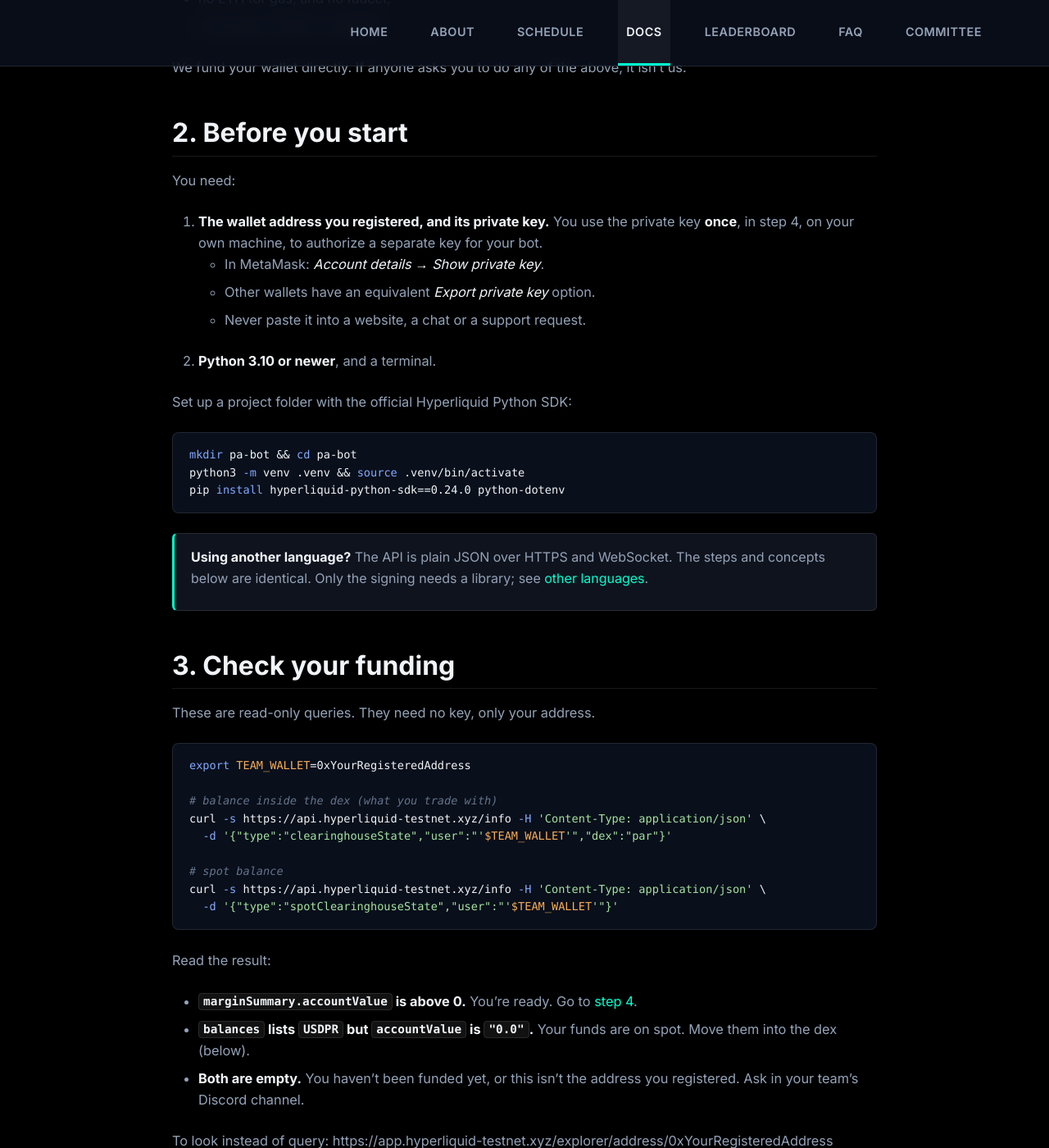
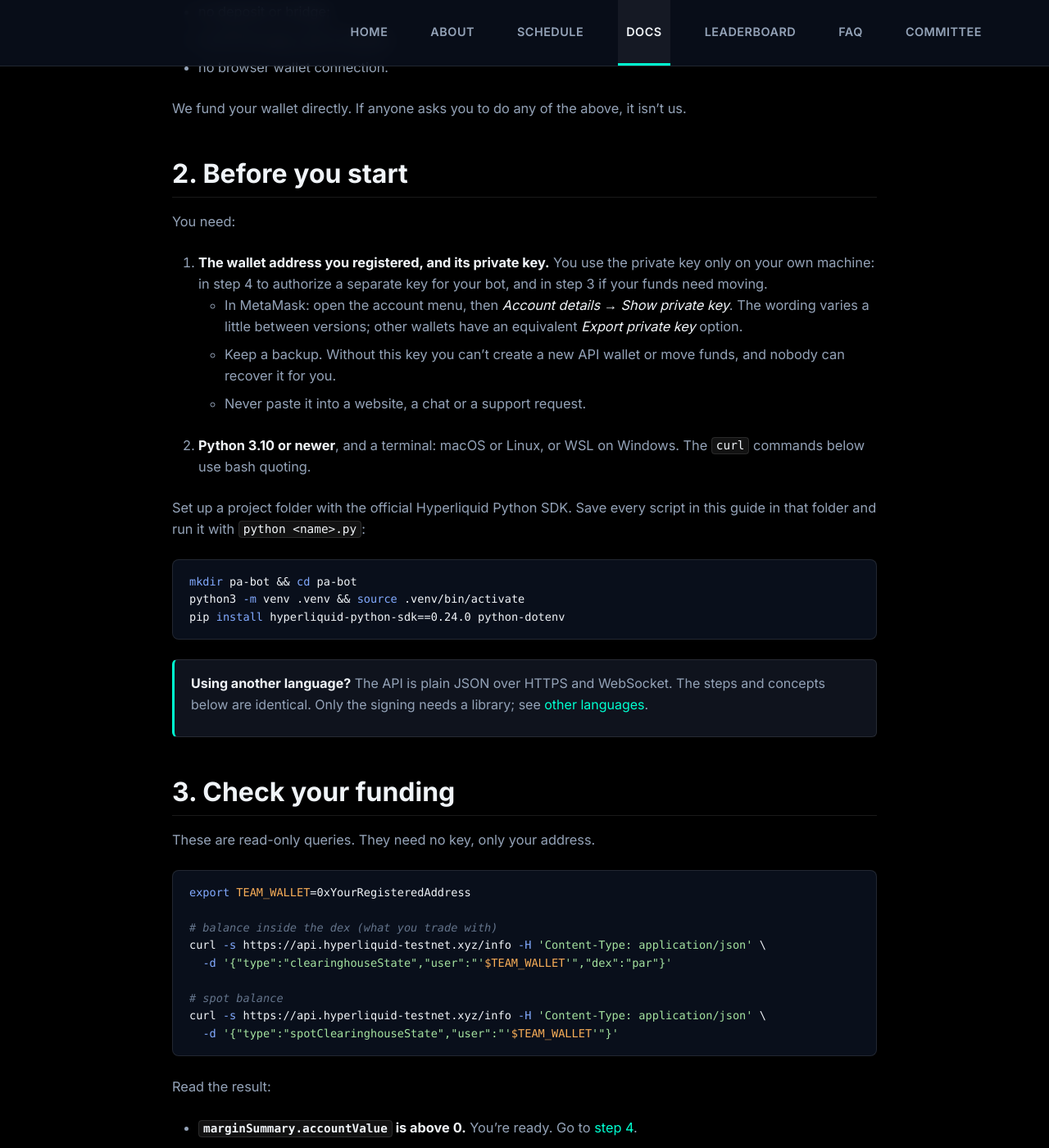
Before and after one commit to perpetual-alpha26/perpetual-alpha26.github.io, a Jekyll site: the page built from docs/index.md, in a window 1280 px wide and 1400 px high, scrolled down 2954 px. Shown: the whole window at 82% size. Built offline with Jekyll 4.4.1, drawn with Linux system fonts in a browser that asks for light colours; some of the changed text lies outside the part shown.

Commit message:
Docs: wording pass for a first-time Hyperliquid user
- Private key: used in step 3 too, not only step 4; keep a backup;
  MetaMask path hedged across versions; paste works with or without
  0x, and pasted keys are stripped of stray whitespace.
- Say how to run the scripts, that the curl calls need bash (WSL on
  Windows), and to keep .env out of git.
- A second API wallet belongs in its own folder: the script
  overwrites .env.
- API wallets can't send funds to another address (they can move
  collateral within the account).
- 1 USDPR counts as $1; books are quoted by the market-making partner.
- Clearer watchdog, IOC-miss and rate-budget wording; candles return
  [] when nothing traded; captured values in the response example.
- Fix the step 4 anchor and the About link (no trailing slash).

Co-Authored-By: Claude Opus 5.5 <noreply@anthropic.com>

````diff
--- a/docs/index.md
+++ b/docs/index.md
@@ -38,6 +38,8 @@ The competition runs on the **Hyperliquid testnet**. It uses the same software a
 
 On that testnet we run our own venue, a **dex** called `{{ v.dex }}`. It shares Hyperliquid's matching engine but has its own markets, its own collateral token (`{{ v.collateral }}`) and its own margin accounts.
 
+The books are quoted by our market-making partner and traded by all the teams.
+
 Hyperliquid's own markets (plain `BTC`, `ETH`, …) sit next to it on the same API. Ignore them: they don't count, and your funds can't reach them.
 
 ```
@@ -55,10 +57,10 @@ If you have run bots on a centralized exchange, this is what the familiar pieces
 |---|---|
 | Account, login | Your **team wallet** address. No sign-up; it exists once it has received funds. |
 | API key + secret | An **API wallet**: a second key pair that your team wallet authorizes once. Every request is signed with its private key. Nothing secret is sent to the exchange. |
-| API key permissions | An API wallet can place, modify and cancel orders and set leverage. It **cannot** withdraw or transfer funds. |
+| API key permissions | An API wallet can place, modify and cancel orders and set leverage. It **cannot** withdraw or send funds to another address. |
 | Exchange / venue | The dex `{{ v.dex }}` |
 | Symbol `BTCUSDT` | `{{ v.dex }}:BTC` by name. Orders carry a numeric **asset id** that the SDK looks up for you. |
-| Margin currency | `{{ v.collateral }}`, a test token |
+| Margin currency | `{{ v.collateral }}`, a test token. 1 `{{ v.collateral }}` counts as $1. |
 | Spot wallet / futures wallet | **Spot balance** and **dex balance**. Only the dex balance can be traded. |
 | `timestamp` / `recvWindow` | `nonce`: the current time in milliseconds, unique per API wallet |
 | Funding every 8 hours | Funding **every hour** |
@@ -81,13 +83,13 @@ We fund your wallet directly. If anyone asks you to do any of the above, it isn'
 
 You need:
 
-1. **The wallet address you registered, and its private key.** You use the private key **once**, in step 4, on your own machine, to authorize a separate key for your bot.
-   - In MetaMask: *Account details → Show private key*.
-   - Other wallets have an equivalent *Export private key* option.
+1. **The wallet address you registered, and its private key.** You use the private key only on your own machine: in step 4 to authorize a separate key for your bot, and in step 3 if your funds need moving.
+   - In MetaMask: open the account menu, then *Account details → Show private key*. The wording varies a little between versions; other wallets have an equivalent *Export private key* option.
+   - Keep a backup. Without this key you can't create a new API wallet or move funds, and nobody can recover it for you.
    - Never paste it into a website, a chat or a support request.
-2. **Python 3.10 or newer**, and a terminal.
+2. **Python 3.10 or newer**, and a terminal: macOS or Linux, or WSL on Windows. The `curl` commands below use bash quoting.
 
-Set up a project folder with the official Hyperliquid Python SDK:
+Set up a project folder with the official Hyperliquid Python SDK. Save every script in this guide in that folder and run it with `python <name>.py`:
 
 ```bash
 mkdir pa-bot && cd pa-bot
@@ -117,15 +119,15 @@ curl -s {{ v.api_url }}/info -H 'Content-Type: application/json' \
 
 Read the result:
 
-- **`marginSummary.accountValue` is above 0.** You're ready. Go to [step 4](#4-create-your-api-wallet).
+- **`marginSummary.accountValue` is above 0.** You're ready. Go to [step 4](#create-your-api-wallet).
 - **`balances` lists `{{ v.collateral }}` but `accountValue` is `"0.0"`.** Your funds are on spot. Move them into the dex (below).
 - **Both are empty.** You haven't been funded yet, or this isn't the address you registered. Ask in your team's Discord channel.
 
-To look instead of query: {{ v.explorer }}0xYourRegisteredAddress
+Prefer a browser? The explorer shows the same balances: {{ v.explorer }}0xYourRegisteredAddress
 
 ### Move funds from spot into the dex (only if needed)
 
-Transfers must be signed by the team wallet itself. This script asks for the key, doesn't store it, and moves your whole `{{ v.collateral }}` spot balance into `{{ v.dex }}`:
+Transfers must be signed by the team wallet itself. This script asks for the key, doesn't store it, and moves your whole `{{ v.collateral }}` spot balance into `{{ v.dex }}`. At the prompt, paste the key and press Enter. Nothing shows while you paste, and it works with or without the `0x` prefix.
 
 ```python
 # move_to_dex.py
@@ -162,7 +164,7 @@ This script:
 
 1. generates the API wallet;
 2. has your team wallet approve it, named and valid until after the competition;
-3. writes your team wallet address and the API wallet key to `.env`, readable only by you.
+3. writes your team wallet address and the API wallet key to `.env`, readable only by you. If you use git, add `.env` to `.gitignore`.
 
 ```python
 # approve_api_wallet.py
@@ -202,7 +204,7 @@ curl -s {{ v.api_url }}/info -H 'Content-Type: application/json' \
 
 Rules for API wallets:
 
-- **One API wallet per running process.** Nonces are tracked per signing key, so two processes sharing one key will reject each other's requests. For a second bot, run the script again with `NAME = "bot2"`.
+- **One API wallet per running process.** Nonces are tracked per signing key, so two processes sharing one key will reject each other's requests. For a second bot, run the script again with `NAME = "bot2"` from that bot's own folder: the script overwrites `.env`.
 - **Replacing one:** run the script again with the same name. The old key stops working immediately. Never reuse an old key.
 - **Query with the team wallet address, never the API wallet's.** The API wallet has no balance, positions or orders of its own, so queries with its address come back empty.
 - **An API wallet is removed if your account balance ever reaches zero,** or when it expires.
@@ -252,7 +254,7 @@ Test it:
 
 ```bash
 python -c "from client import *; print(info.user_state(ACCOUNT, DEX)['marginSummary'])"
-# {'accountValue': '10000.0', 'totalNtlPos': '0.0', 'totalRawUsd': '10000.0', 'totalMarginUsed': '0.0'}
+# {'accountValue': '10000.0', 'totalNtlPos': '0.0', 'totalRawUsd': '10000.0', 'totalMarginUsed': '0.0'}   (your balance)
 ```
 
 ## 6. Read the market
@@ -276,10 +278,10 @@ print(info.all_mids(DEX))                  # {'{{ v.dex }}:BTC': '83369.0', ...}
 print(info.l2_snapshot("{{ v.dex }}:BTC"))           # {'levels': [[bids...], [asks...]]}, level = {'px', 'sz', 'n'}
 
 now = int(time.time() * 1000)
-print(info.candles_snapshot("{{ v.dex }}:BTC", "1m", now - 3_600_000, now))
+print(info.candles_snapshot("{{ v.dex }}:BTC", "1m", now - 3_600_000, now))  # [] if nothing traded in that hour
 ```
 
-For backtesting: each market copies a live Hyperliquid mainnet market (`BTC`, `xyz:SP500`, …), so that market's history is a close proxy. The mapping is in the [reference](reference/#markets).
+For backtesting: each market copies a live Hyperliquid mainnet market (`BTC`, `xyz:SP500`, …), so that market's history is a close proxy. The mapping is in the [reference](reference/#markets). For the organizers' own dataset, see the [FAQ](/faq/).
 
 <div class="callout warn" markdown="1">
 **Always name our dex.** Pass `"dex": "{{ v.dex }}"` to account and market-wide queries, and use the prefixed coin (`{{ v.dex }}:BTC`) everywhere else. With plain `BTC`, or without `dex`, the API returns Hyperliquid's native markets **with no error**. A strategy built on those prices is trading the wrong thing.
@@ -333,7 +335,7 @@ print(info.user_state(ACCOUNT, DEX)["assetPositions"])
 print(check(exchange.market_close(COIN)))
 ```
 
-If step 4 prints *"could not immediately match"*, nobody is selling within 1% of mid right now. Look at the order book and try again.
+If step 4 stops with `Order could not immediately match against any resting orders`, nobody is selling within 1% of mid right now. Look at the order book (step 6) and run it again.
 
 <div class="callout" markdown="1">
 **What the SDK sends.** If you write your own client, step 2 goes to `POST {{ v.api_url }}/exchange` as:
@@ -393,12 +395,12 @@ You have every building block. A bot that survives three weeks also needs the fo
 - **Start from reality.** On startup, read positions and open orders. Never assume you are flat.
 - **Tag your orders.** Set a `cloid` on each order so you can match fills and updates to your own bookkeeping.
 - **Check every response** with `check()` or equivalent. A rejected order doesn't raise by itself.
-- **Clean up when your bot dies.** Cancel everything in your shutdown and exception handlers. Also run a separate watchdog that runs `kill.py` (below) if the bot stops sending heartbeats.
+- **Clean up when your bot dies.** Cancel everything in your shutdown and exception handlers. Also run a separate watchdog, such as a cron job, that runs `kill.py` (below) when your bot stops updating a heartbeat file.
   - Hyperliquid's built-in dead man's switch, `schedule_cancel`, only unlocks once your account has traded **$1,000,000** in volume. Until then it is rejected, so don't rely on it.
 - **Budget your requests.** Every order, cancel and modify spends from a per-account allowance that only grows as you trade. A bot that cancels and replaces quotes every second can drain it in minutes, then gets one request every 10 seconds. To avoid that:
   - prefer `modify` over cancel-and-replace;
   - batch orders;
-  - watch `{"type": "userRateLimit"}`.
+  - watch `{"type": "userRateLimit", "user": "0x…"}`.
 
   See the [rate limits](reference/#rate-limits).
 - **Keep the clock synced** (NTP). Nonces are millisecond timestamps, and requests too far from server time are rejected.
@@ -426,7 +428,7 @@ Whatever you use, point it at **testnet** and at the dex `{{ v.dex }}`.
 
 ## 10. Rules your code must respect
 
-The full rules are on the [About](/about/) page. These are the ones that shape code:
+The full rules are on the [About](/about) page. These are the ones that shape code:
 
 - **Trading must be algorithmic.** Your report and a code walkthrough with the jury will check this.
 - **One account per team:** the wallet you registered. All trading goes through it, including via API wallets.
````
Also changed, not shown: other parts of docs/index.md (+3 -3 lines), docs/reference.md (+11 -11 lines).
